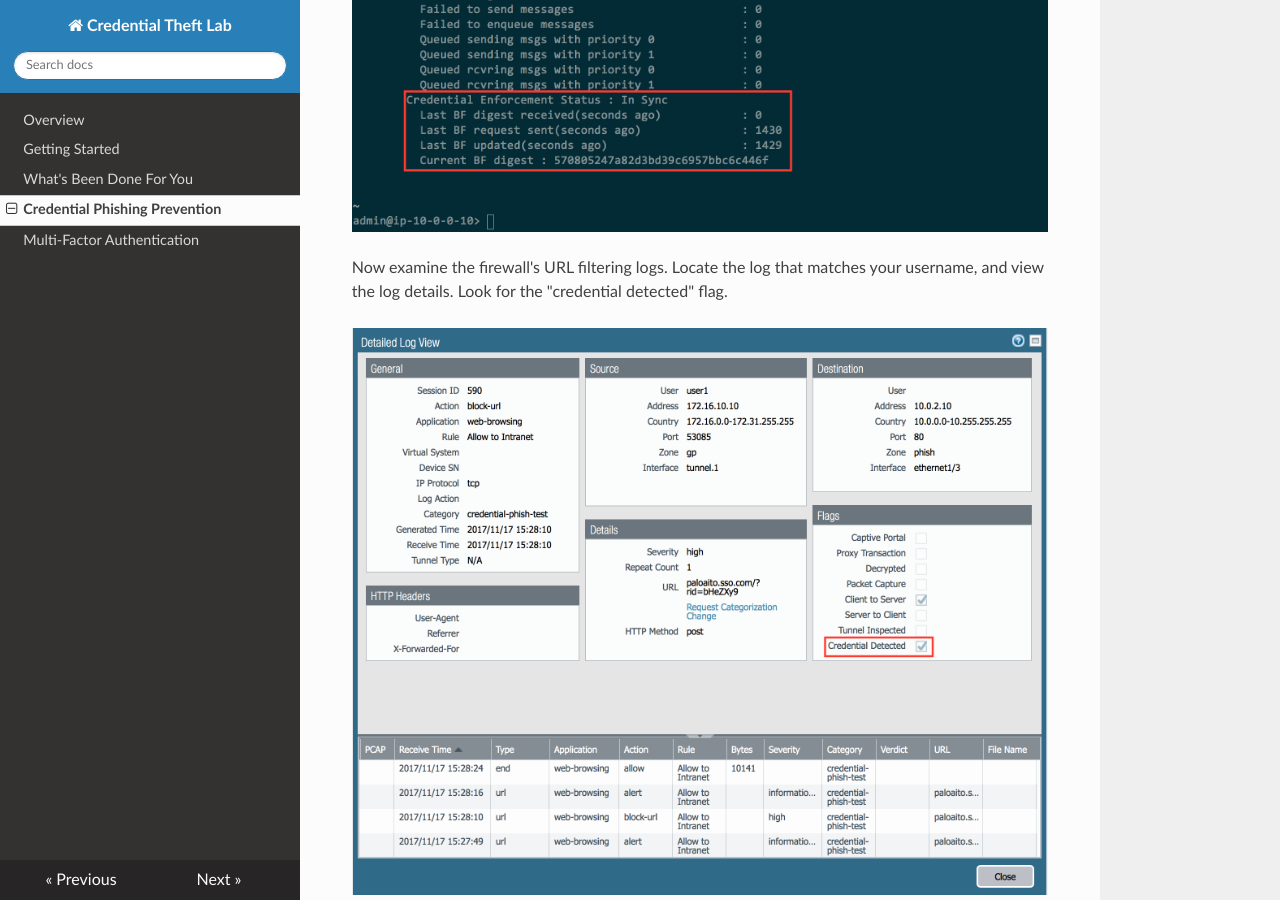
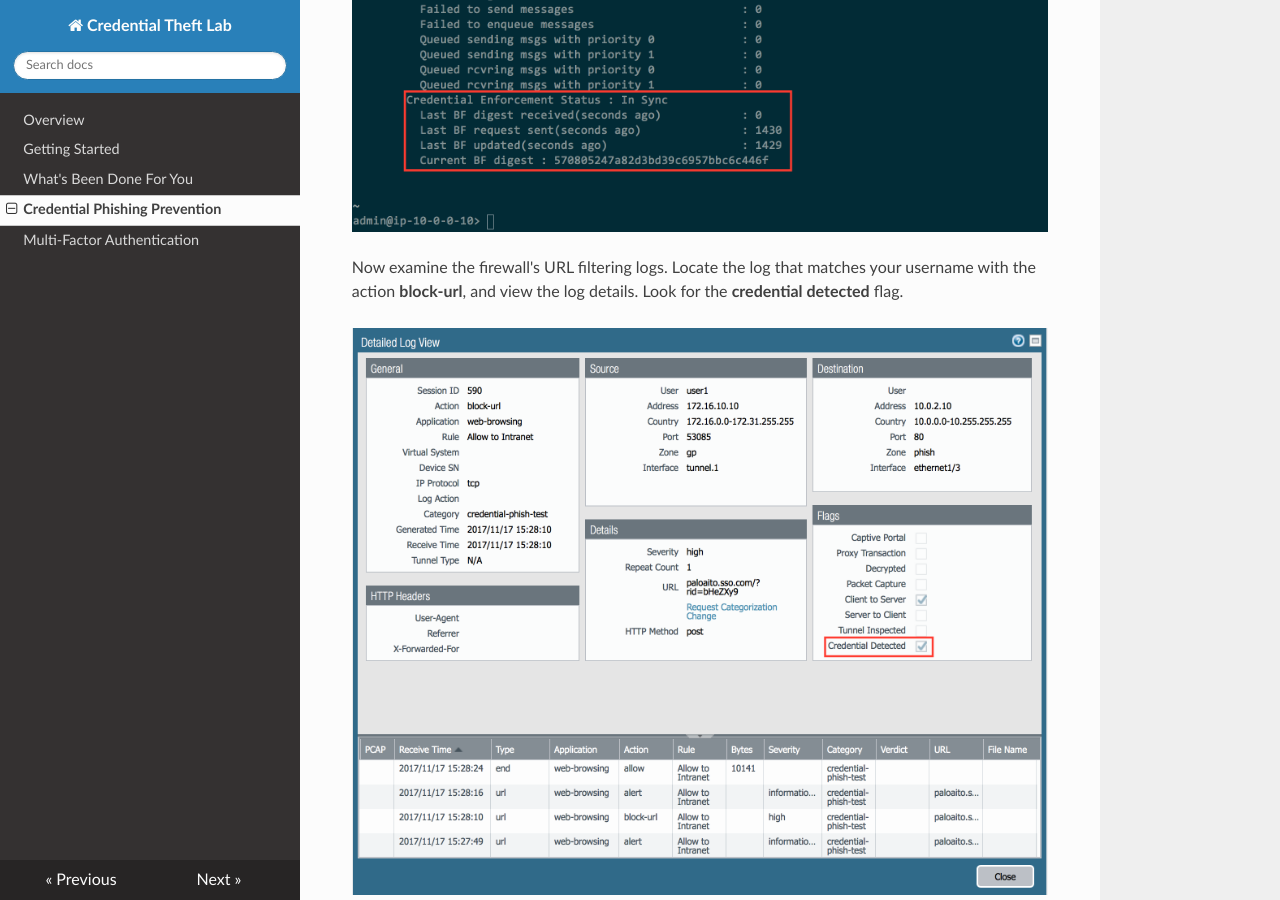
Before and after one commit to tbisaillon/credential-theft-lab, an MkDocs documentation site: the page built from docs/credentialphishing.md, in a window 1280 px wide and 900 px high, scrolled down 13313 px. Built offline with MkDocs 1.6.1, drawn with Linux system fonts in a browser that asks for light colours; nearby versions of some CDN libraries; old or Windows-style settings are respelled for this version of MkDocs.

Commit message:
Fixes #15

```diff
--- a/docs/credentialphishing.md
+++ b/docs/credentialphishing.md
@@ -189,8 +189,8 @@ In the output of `show user user-id-agent state all`, look for the following:
 
 ![Credential Theft Test 9](img/credential_phish_test_9.png)
 
-Now examine the firewall's URL filtering logs.  Locate the log that matches your username, and view
-the log details.  Look for the "credential detected" flag.
+Now examine the firewall's URL filtering logs.  Locate the log that matches your username with the
+action **block-url**, and view the log details.  Look for the **credential detected** flag.
 
 ![Credential Theft Test 10](img/credential_phish_test_10.png)
 
```
